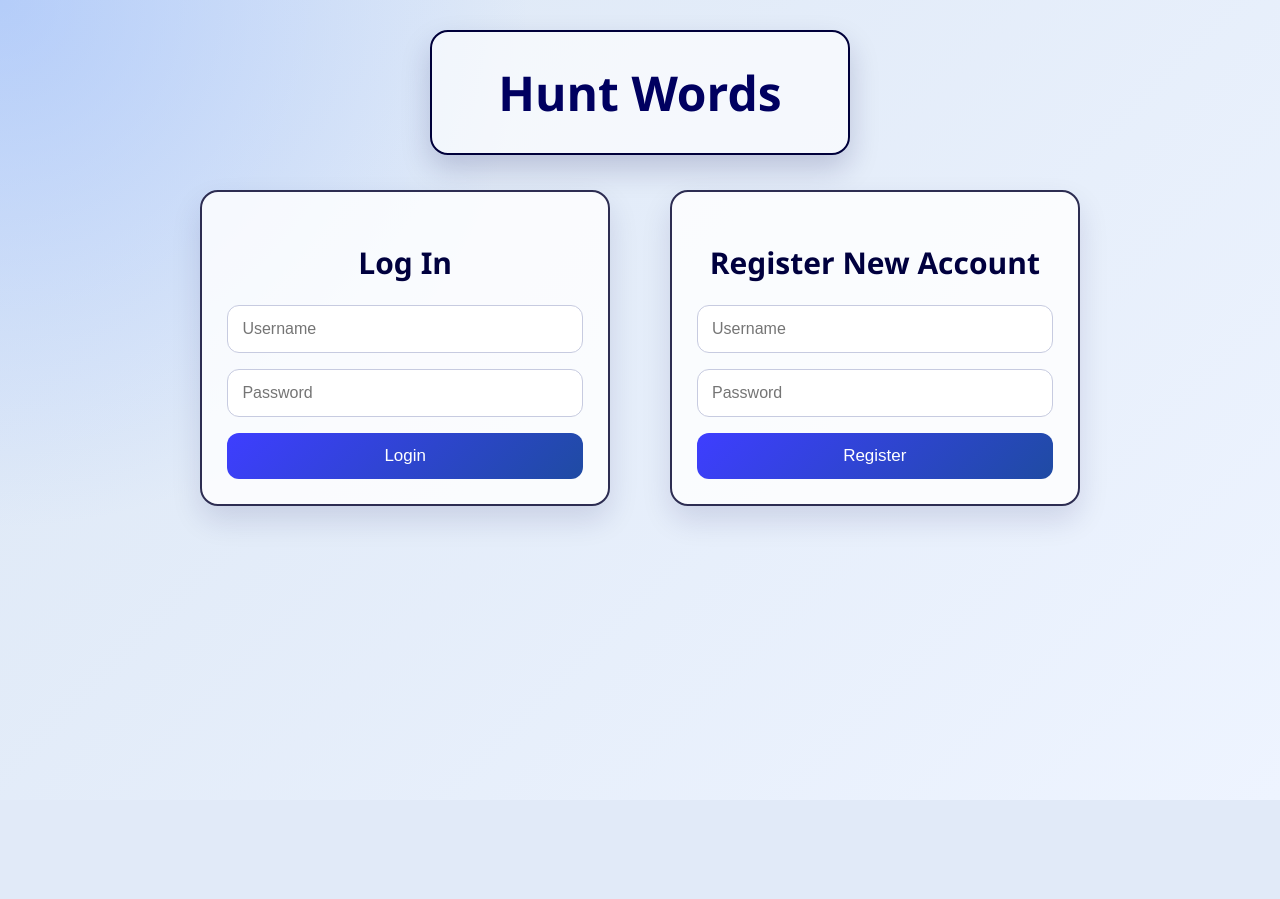
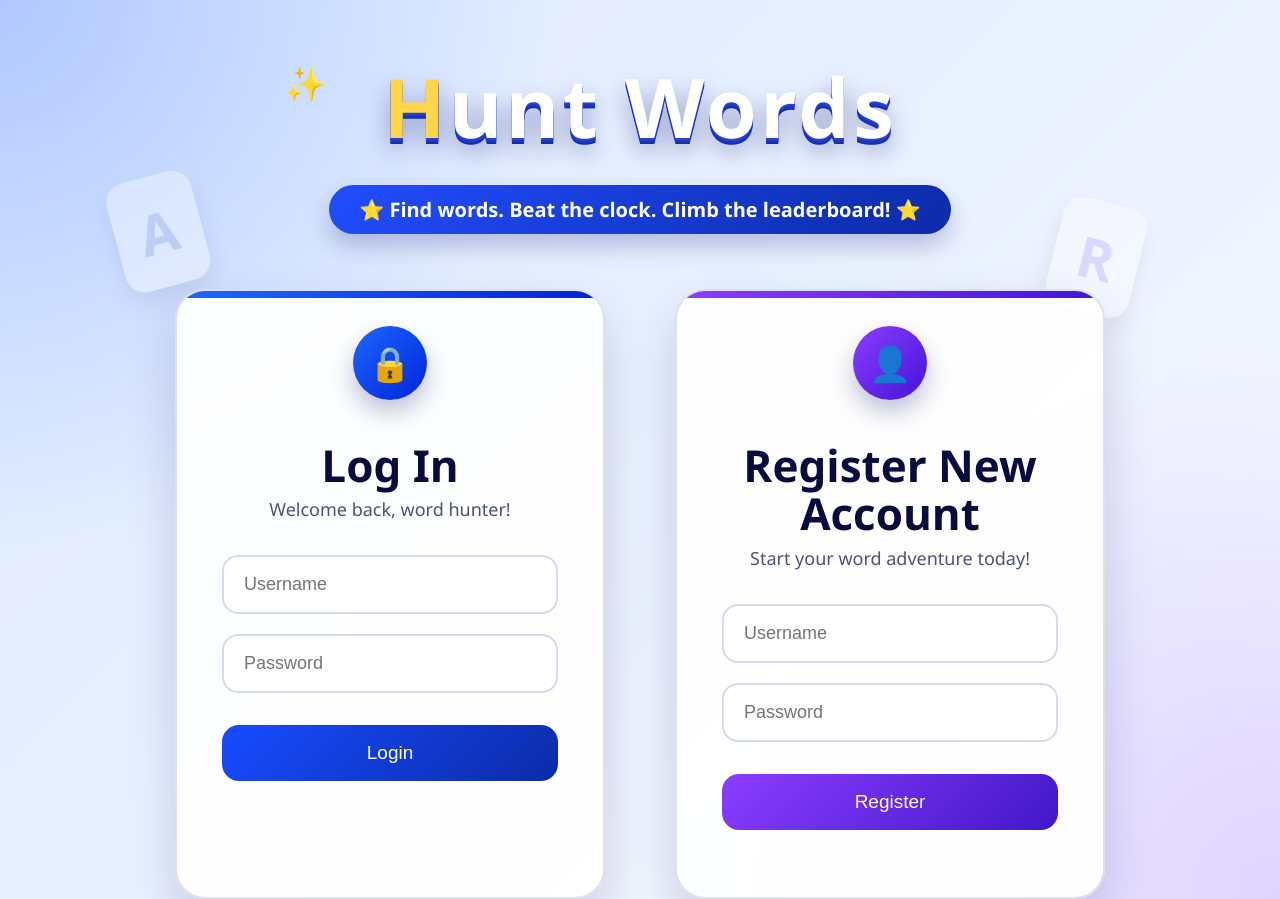
Before and after one commit to NCRD01/hunt-words, a Flask app: page / in a window 1280 px wide. Before the commit the page ends 800 px from the top, so only its background shows below. Run offline with Flask 3, Linux system fonts and the light colour scheme; parts of the project's set-up code (start-up, migrations or seed data) failed here and were passed over.

Commit message:
Style Add-ons to Log in and other Pages

```diff
--- a/static/style.css
+++ b/static/style.css
@@ -7,90 +7,253 @@ body {
     min-height: 100vh;
     font-family: 'Segoe UI', Tahoma, Geneva, Verdana, sans-serif;
     background:
-        radial-gradient(circle at top left, rgba(132, 173, 255, 0.45), transparent 35%),
-        linear-gradient(135deg, #dce7f5 0%, #eef4ff 100%);
-    color: #0a0f3c;
+        radial-gradient(circle at top left, rgba(96, 140, 255, 0.35), transparent 35%),
+        radial-gradient(circle at bottom right, rgba(153, 102, 255, 0.25), transparent 35%),
+        linear-gradient(135deg, #dbe9ff, #f8f9ff);
+    color: #070b3d;
+    overflow-x: hidden;
+}
+
+/* Floating background letters */
+body::before {
+    content: "A";
+    position: fixed;
+    top: 22%;
+    left: 9%;
+    font-size: 56px;
+    font-weight: 900;
+    color: rgba(42, 82, 190, 0.18);
+    background: rgba(255, 255, 255, 0.35);
+    padding: 18px 24px;
+    border-radius: 20px;
+    transform: rotate(-15deg);
+    box-shadow: 0 12px 25px rgba(0, 0, 80, 0.08);
+    z-index: -1;
+    animation: floatLeft 7s ease-in-out infinite;
+}
+
+body::after {
+    content: "R";
+    position: fixed;
+    top: 25%;
+    right: 11%;
+    font-size: 56px;
+    font-weight: 900;
+    color: rgba(111, 70, 255, 0.18);
+    background: rgba(255, 255, 255, 0.35);
+    padding: 18px 24px;
+    border-radius: 20px;
+    transform: rotate(14deg);
+    box-shadow: 0 12px 25px rgba(0, 0, 80, 0.08);
+    z-index: -1;
+    animation: floatRight 6s ease-in-out infinite;
 }
 
 /* Title */
 .title-container {
     display: flex;
     justify-content: center;
-    padding-top: 30px;
+    padding-top: 45px;
 }
 
 .title {
-    color: rgb(0, 0, 96);
-    background: rgba(255, 255, 255, 0.65);
-    border: 2px solid rgb(0, 0, 58);
-    border-radius: 18px;
-    width: 420px;
-    display: flex;
-    justify-content: center;
-    font-size: 24px;
-    box-shadow: 0 14px 30px rgba(0, 0, 80, 0.18);
+    position: relative;
+    background: transparent;
+    border: none;
+    box-shadow: none;
+    width: auto;
+    text-align: center;
+    padding: 10px 70px;
 }
 
 .title h1 {
-    margin: 28px 0;
+    margin: 0;
+    font-size: 82px;
+    font-weight: 900;
+    letter-spacing: 3px;
+    color: white;
+    text-shadow:
+        0 2px 0 #2743d6,
+        0 4px 0 #1e37c7,
+        0 6px 0 #172ea8,
+        0 12px 24px rgba(0, 0, 90, 0.35);
+    animation: floatTitle 4s ease-in-out infinite;
+}
+
+.title h1::first-letter {
+    color: #ffd54a;
+}
+
+.title::before {
+    content: "✨";
+    position: absolute;
+    left: 25px;
+    top: 15px;
+    font-size: 34px;
+}
+
+.title::after {
+    content: "⭐ Find words. Beat the clock. Climb the leaderboard! ⭐";
+    display: inline-block;
+    margin-top: 18px;
+    padding: 11px 30px;
+    background: linear-gradient(135deg, #214dff, #0b2ba8);
+    color: white;
+    border-radius: 999px;
+    font-weight: 800;
+    font-size: 20px;
+    box-shadow: 0 12px 25px rgba(0, 0, 90, 0.22);
 }
 
 /* Login Page */
 .login-register-cards {
     display: flex;
     justify-content: center;
-    gap: 60px;
-    margin-top: 35px;
+    align-items: stretch;
+    gap: 70px;
+    margin-top: 45px;
     flex-wrap: wrap;
 }
 
 .login-card,
 .register-card {
-    border: 2px solid rgb(45, 45, 82);
-    border-radius: 18px;
-    width: 32%;
-    min-width: 320px;
-    padding: 25px;
-    background: rgba(255, 255, 255, 0.82);
-    box-shadow: 0 14px 30px rgba(0, 0, 80, 0.12);
+    width: 430px;
+    height: 610px;
+    padding: 55px 45px 42px;
+    background: rgba(255, 255, 255, 0.92);
+    border-radius: 30px;
+    border: 2px solid rgba(5, 12, 70, 0.12);
+    box-shadow: 0 24px 50px rgba(0, 0, 80, 0.16);
+    position: relative;
+    overflow: hidden;
+    display: flex;
+    flex-direction: column;
+    justify-content: flex-start;
+    transition: 0.3s ease;
+}
+
+.login-card:hover,
+.register-card:hover {
+    transform: translateY(-10px);
+    box-shadow: 0 28px 65px rgba(0, 0, 90, 0.2);
+}
+
+.login-card::before,
+.register-card::before {
+    content: "";
+    position: absolute;
+    top: 0;
+    left: 0;
+    height: 7px;
+    width: 100%;
+}
+
+.login-card::before {
+    background: linear-gradient(90deg, #1d67ff, #0024d9);
+}
+
+.register-card::before {
+    background: linear-gradient(90deg, #8b3dff, #4314d9);
+}
+
+.login-card::after,
+.register-card::after {
+    position: absolute;
+    top: 35px;
+    left: 50%;
+    transform: translateX(-50%);
+    width: 74px;
+    height: 74px;
+    border-radius: 50%;
+    color: white;
+    font-size: 34px;
+    display: flex;
+    justify-content: center;
+    align-items: center;
+    box-shadow: 0 12px 25px rgba(0, 0, 90, 0.25);
+}
+
+.login-card::after {
+    content: "🔒";
+    background: linear-gradient(135deg, #1d67ff, #0024d9);
+}
+
+.register-card::after {
+    content: "👤";
+    background: linear-gradient(135deg, #8b3dff, #4314d9);
+}
+
+.card-head {
+    display: flex;
+    justify-content: center;
+    text-align: center;
+    color: #070b3d;
+    font-size: 44px;
+    line-height: 1.1;
+    margin-top: 95px;
+    margin-bottom: 8px;
+}
+
+.login-card form::before,
+.register-card form::before {
+    display: block;
+    text-align: center;
+    margin-bottom: 34px;
+    color: #4c5278;
+    font-size: 18px;
+}
+
+.login-card form::before {
+    content: "Welcome back, word hunter!";
+}
+
+.register-card form::before {
+    content: "Start your word adventure today!";
 }
 
 .login-card input,
 .register-card input {
     width: 100%;
-    padding: 14px;
-    margin-bottom: 16px;
-    border: 1px solid #c7cbe0;
-    border-radius: 12px;
-    font-size: 16px;
+    padding: 17px 20px;
+    margin-bottom: 20px;
+    border: 2px solid #d4d9ef;
+    border-radius: 16px;
+    font-size: 18px;
     outline: none;
+    background: rgba(255, 255, 255, 0.97);
+    transition: 0.25s ease;
+}
+
+.login-card input:hover,
+.register-card input:hover {
+    border-color: #5174ff;
 }
 
 .login-card input:focus,
 .register-card input:focus {
-    border-color: rgb(62, 62, 255);
-    box-shadow: 0 0 0 3px rgba(62, 62, 255, 0.16);
-}
-
-.login-card button,
-.register-card button,
-.home-menu button,
-.back-to-home,
-.modal-buttons button,
-.locked-screen button {
-    transition: transform 0.18s ease, box-shadow 0.18s ease, background 0.18s ease;
+    border-color: #3f62ff;
+    box-shadow: 0 0 0 4px rgba(63, 98, 255, 0.16);
 }
 
 .login-card button,
 .register-card button {
     width: 100%;
-    padding: 13px;
-    background: linear-gradient(135deg, rgb(62, 62, 255), rgb(31, 75, 163));
+    padding: 17px;
+    margin-top: 12px;
+    border: none;
+    border-radius: 17px;
     color: white;
-    border: none;
-    border-radius: 12px;
+    font-size: 19px;
     cursor: pointer;
-    font-size: 17px;
+    transition: 0.25s ease;
+}
+
+.login-card button {
+    background: linear-gradient(135deg, #174cff, #0b2ba8);
+}
+
+.register-card button {
+    background: linear-gradient(135deg, #8b3dff, #4217c9);
 }
 
 .login-card button:hover,
@@ -99,16 +262,8 @@ body {
 .back-to-home:hover,
 .modal-buttons button:hover,
 .locked-screen button:hover {
-    transform: translateY(-2px);
-    box-shadow: 0 10px 20px rgba(0, 0, 80, 0.18);
-}
-
-.card-head {
-    display: flex;
-    justify-content: center;
-    color: rgb(0, 0, 62);
-    font-size: 30px;
-    margin-bottom: 22px;
+    transform: scale(1.03);
+    box-shadow: 0 14px 25px rgba(0, 0, 90, 0.22);
 }
 
 /* Home Page */
```
Also changed, not shown: other parts of static/style.css (+119 -64 lines).
